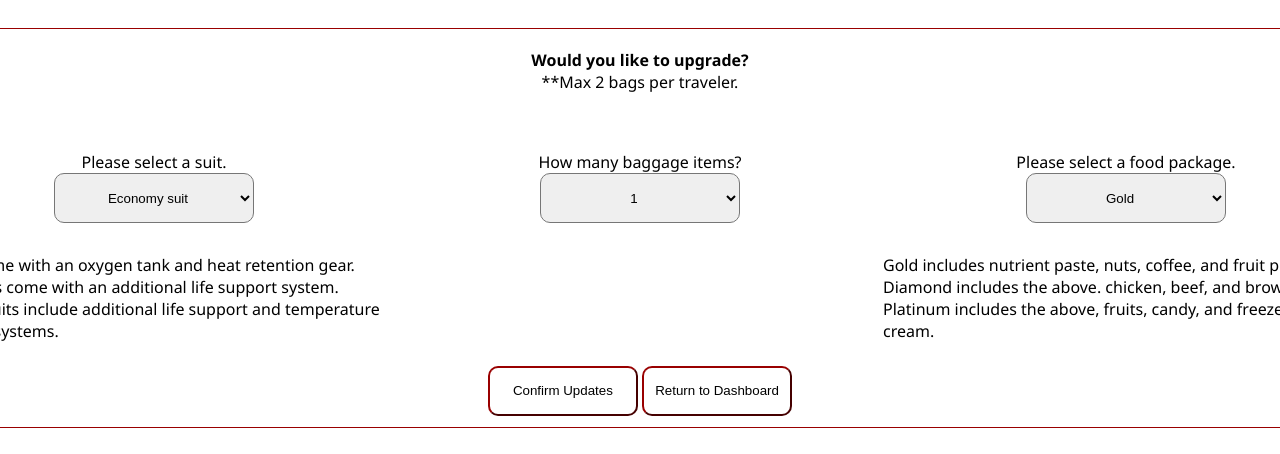
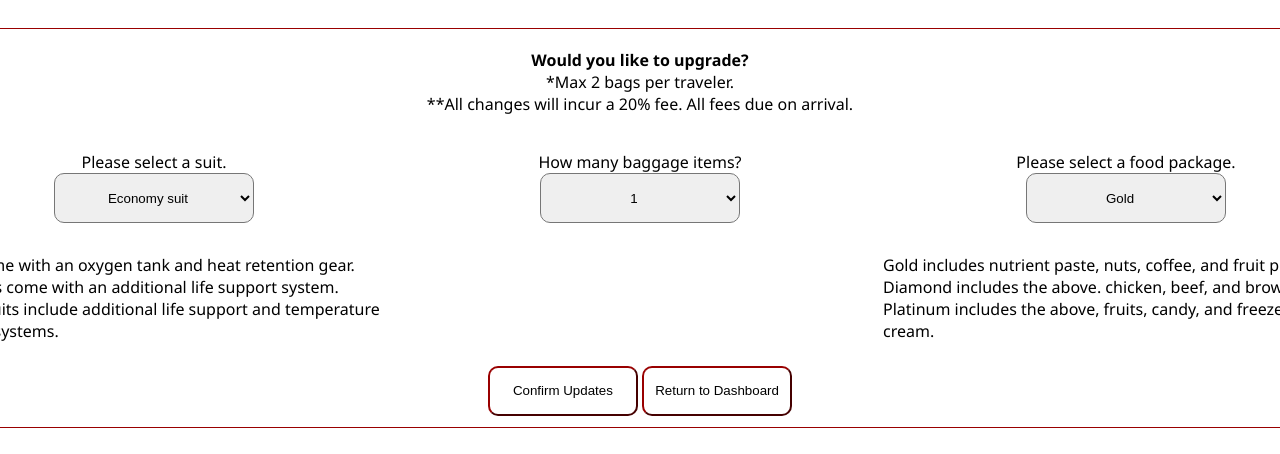
Before and after one commit to VictoriaColin/lbc-destination-mars, a website built with webpack: page Frontend/src/update_changes.html in a window 1280 px wide. Shown: the part 122-576 px from the top of the page. Built offline with nearby package versions, Linux system fonts and the light colour scheme.

Commit message:
added text that informs user of additional charges.

```diff
--- a/Frontend/src/update_changes.html
+++ b/Frontend/src/update_changes.html
@@ -34,7 +34,8 @@
     <div class="upgrades">
         <div class="info">
             <h4>Would you like to upgrade?</h4>
-            <p>**Max 2 bags per traveler.</p>
+            <p>*Max 2 bags per traveler.</p>
+            <p>**All changes will incur a 20% fee. All fees due on arrival.</p>
         </div>
 
         <div class="suit_options">
```
